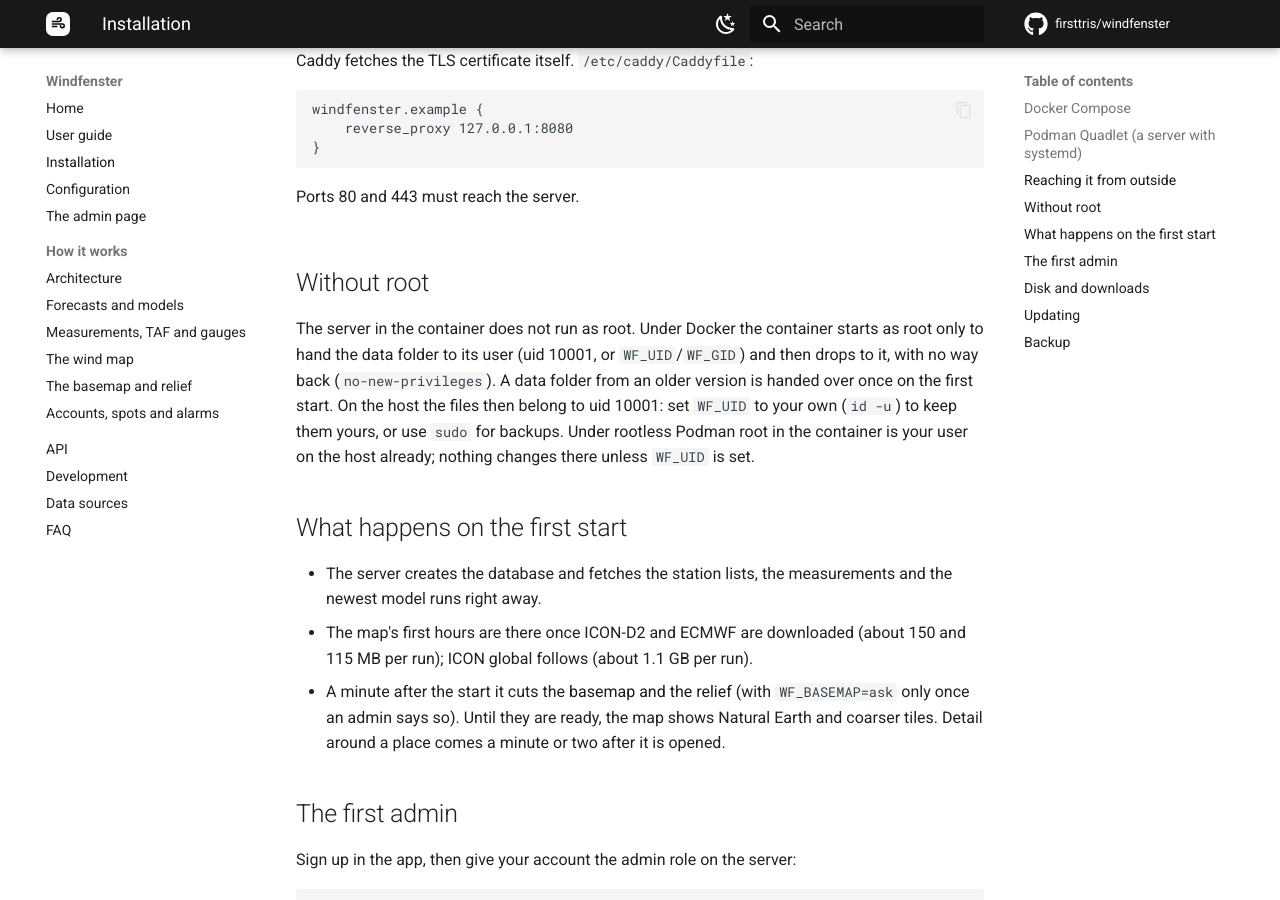
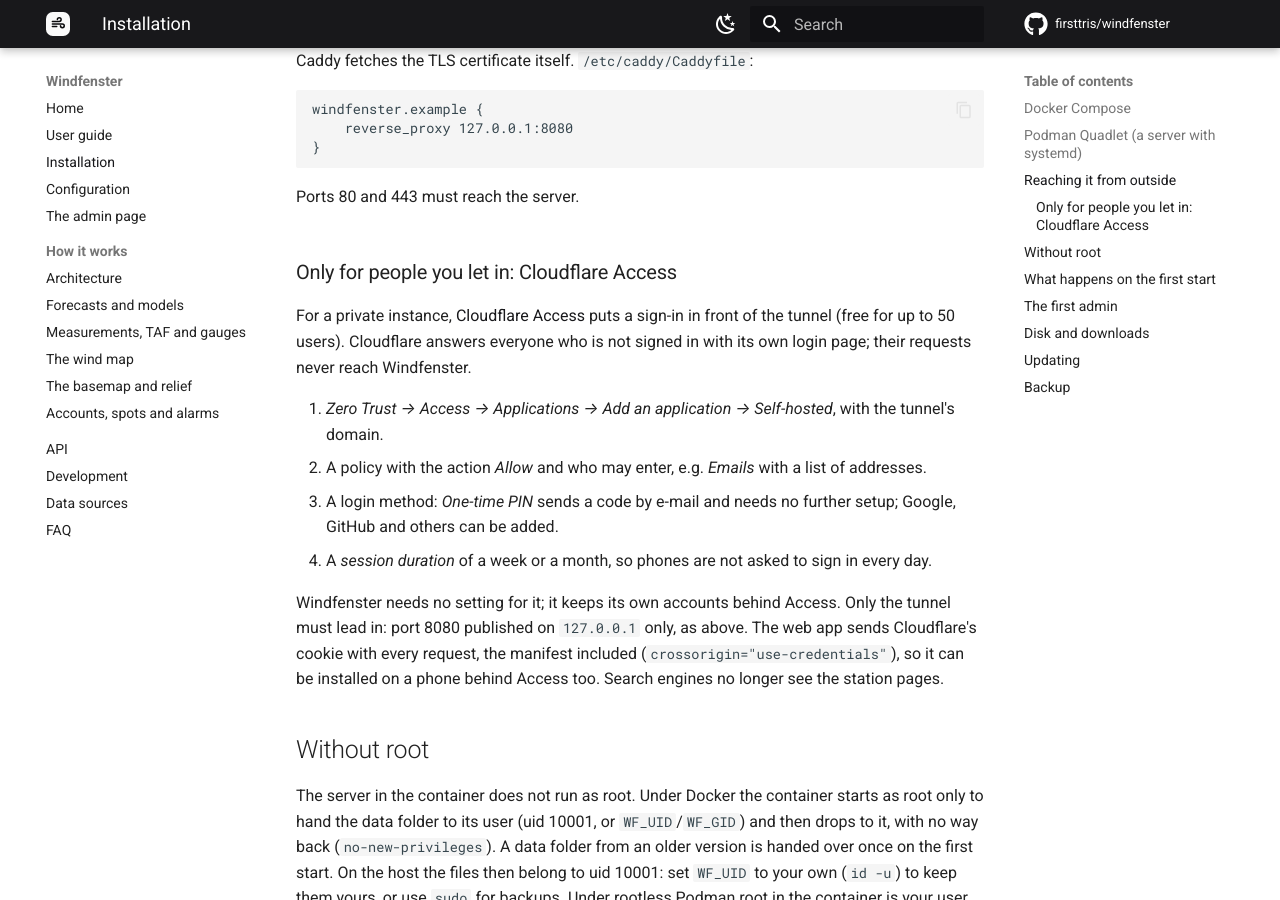
Before and after one commit to firsttris/windfenster, an MkDocs documentation site: the page built from docs/installation.md, in a window 1280 px wide and 900 px high, scrolled down 1936 px. Built offline with MkDocs 1.6.1 and Material for MkDocs 9.7.7, drawn with Linux system fonts in a browser that asks for light colours; comment, search, counter and statistics services are not loaded.

Commit message:
Allow a private instance behind Cloudflare Access
Cloudflare Access can put a sign-in in front of the tunnel, so only
invited people reach Windfenster at all. The browser fetches the web
app manifest without cookies by default; behind Access that request is
answered with the login page and the app cannot be installed on a
phone. crossorigin="use-credentials" sends the Access cookie with it.

The installation docs gain the cloudflared Quadlet next to the Compose
service and a section on setting up Access.

Co-Authored-By: Claude Opus 5.5 <noreply@anthropic.com>
Claude-Session: https://claude.ai/code/session_01S9p8ZPG7HkEoevxtDr9vVU

````diff
--- a/docs/installation.md
+++ b/docs/installation.md
@@ -123,6 +123,28 @@ that domain, and changing it later makes them useless.
               - TUNNEL_TOKEN=<the token>
         ```
 
+        or as a Quadlet, `~/.config/containers/systemd/cloudflared.container`; with the host's
+        network it reaches Windfenster at `localhost:8080`:
+
+        ```ini
+        [Unit]
+        After=windfenster.service
+
+        [Container]
+        Image=docker.io/cloudflare/cloudflared:latest
+        ContainerName=cloudflared
+        AutoUpdate=registry
+        Exec=tunnel --no-autoupdate run
+        Environment=TUNNEL_TOKEN=<the token>
+        Network=host
+
+        [Service]
+        Restart=always
+
+        [Install]
+        WantedBy=default.target
+        ```
+
     Push messages need HTTPS, which the tunnel brings; a `.app` domain works only over HTTPS
     anyway.
 
@@ -146,6 +168,24 @@ that domain, and changing it later makes them useless.
     Requests through Caddy carry no `CF-Connecting-IP`; the limits then count Caddy's address,
     so everyone at home shares one count (30 new places an hour), plenty for a household.
     If Caddy itself is open to the internet, set `WF_CLIENT_IP_HEADER=X-Forwarded-For`.
+
+### Only for people you let in: Cloudflare Access
+
+For a private instance, [Cloudflare Access](https://developers.cloudflare.com/cloudflare-one/applications/configure-apps/self-hosted-public-app/)
+puts a sign-in in front of the tunnel (free for up to 50 users). Cloudflare answers everyone who
+is not signed in with its own login page; their requests never reach Windfenster.
+
+1. *Zero Trust → Access → Applications → Add an application → Self-hosted*, with the tunnel's
+   domain.
+2. A policy with the action *Allow* and who may enter, e.g. *Emails* with a list of addresses.
+3. A login method: *One-time PIN* sends a code by e-mail and needs no further setup; Google,
+   GitHub and others can be added.
+4. A *session duration* of a week or a month, so phones are not asked to sign in every day.
+
+Windfenster needs no setting for it; it keeps its own accounts behind Access. Only the tunnel
+must lead in: port 8080 published on `127.0.0.1` only, as above. The web app sends Cloudflare's
+cookie with every request, the manifest included (`crossorigin="use-credentials"`), so it can be
+installed on a phone behind Access too. Search engines no longer see the station pages.
 
 ## Without root
 
````
Also changed, not shown: 1 other file.
